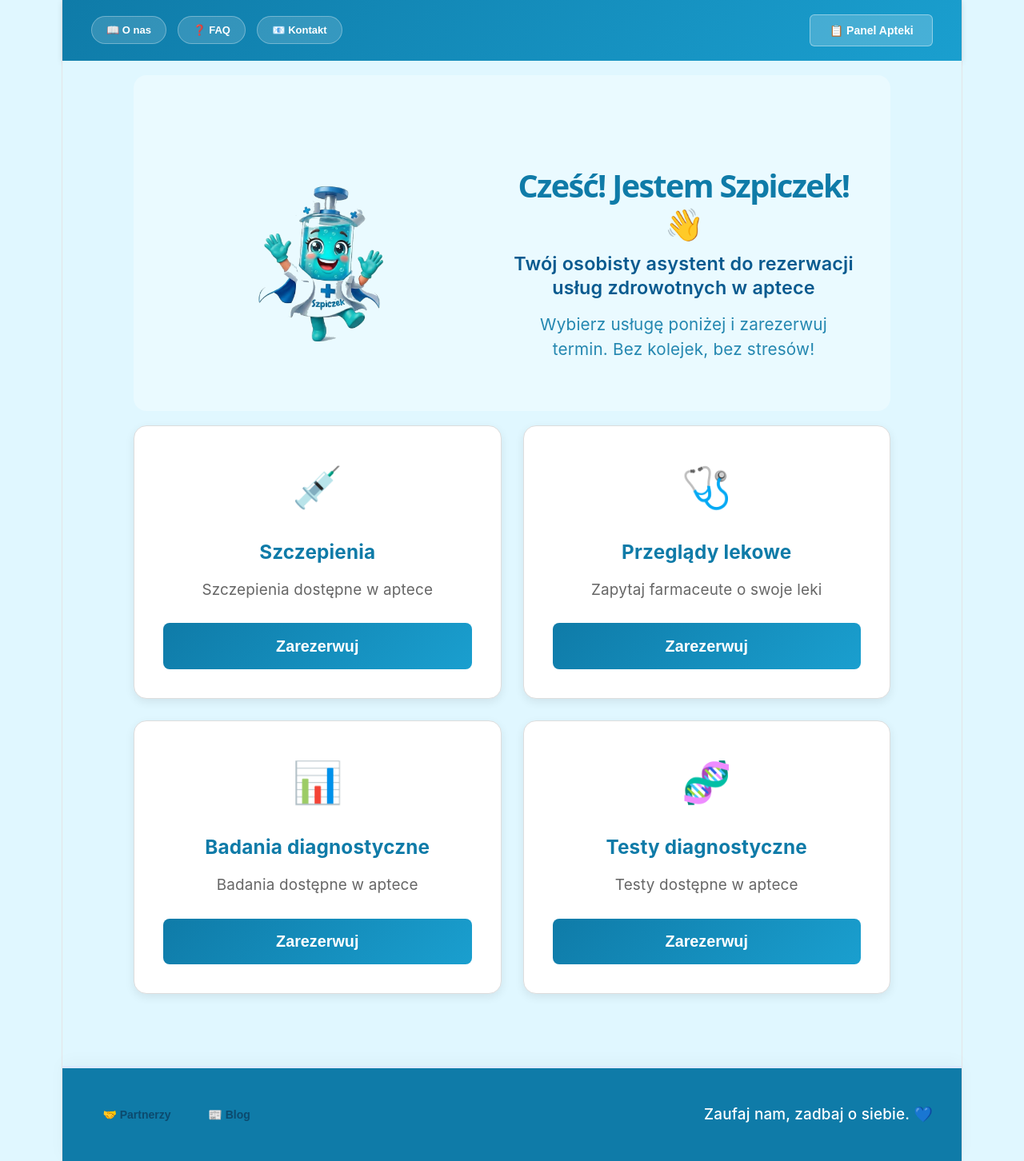
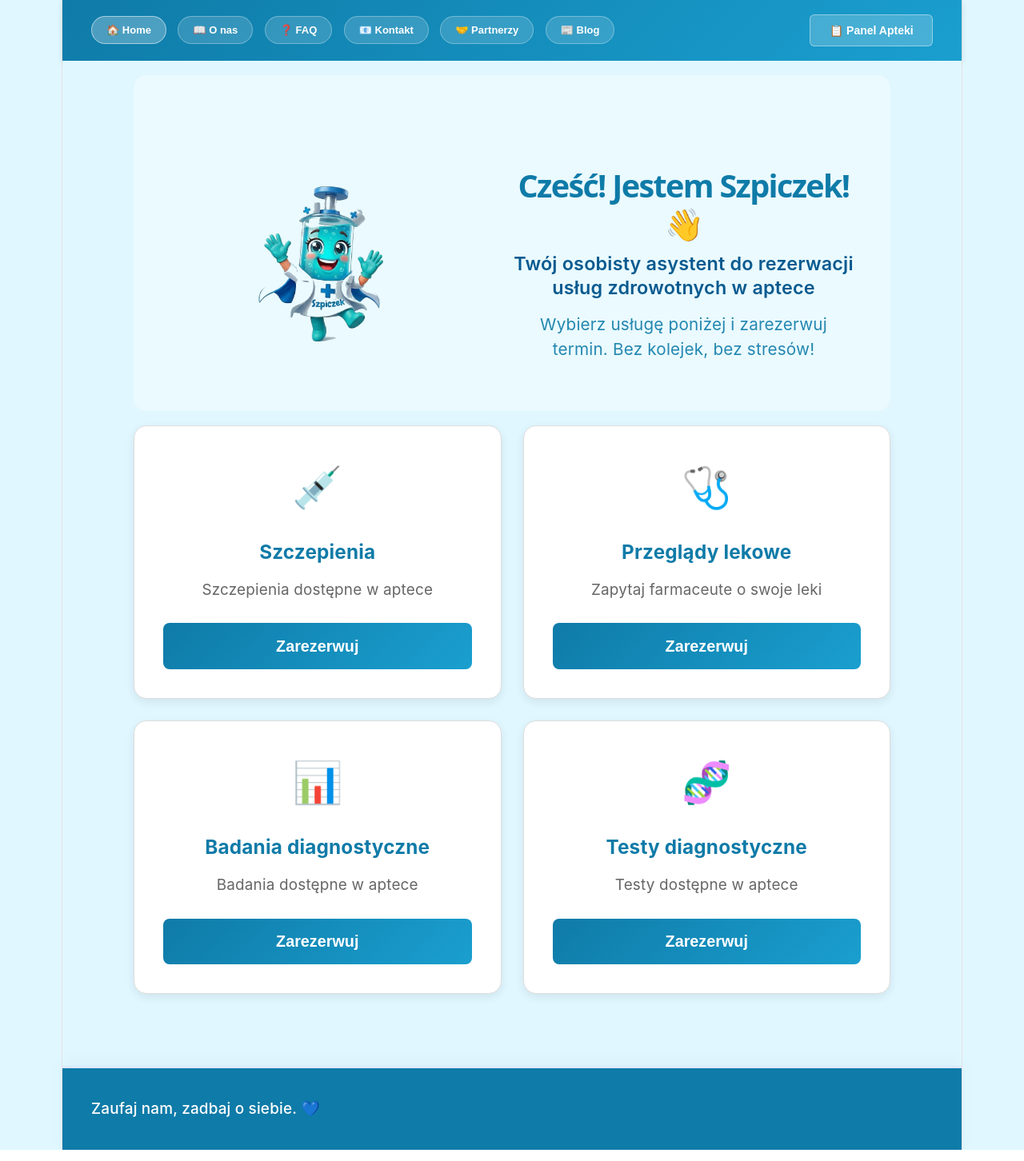
Before and after one commit to wasilewskimichal123-a11y/szpiczek, a React (Vite) app: page / in a window 1280 px wide. Shown: the whole page at 80% size. Built offline with nearby package versions, Linux system fonts and the light colour scheme.

Commit message:
Przeniesiono Partnerzy i Blog do górnego headera. Dodano Home button. Footer teraz tylko ze sloganem.

```diff
--- a/src/App.jsx
+++ b/src/App.jsx
@@ -242,24 +242,6 @@ function HomePage() {
     );
   };
 
-  const footerStyle = {
-    display: 'flex',
-    gap: '1rem',
-    textAlign: 'center'
-  };
-
-  const footerButtonStyle = {
-    background: 'none',
-    border: 'none',
-    cursor: 'pointer',
-    color: '#0c4a6e',
-    fontSize: '14px',
-    fontWeight: '600',
-    padding: '0.8rem',
-    borderRadius: '8px',
-    transition: 'all 0.3s'
-  };
-
   if (currentPage === 'home') {
     return (
       <div className="app">
@@ -309,10 +291,6 @@ function HomePage() {
         </main>
 
         <footer className="footer">
-          <div style={footerStyle}>
-            <button onClick={() => navigate('/partners')} style={footerButtonStyle}>🤝 Partnerzy</button>
-            <button onClick={() => navigate('/blog')} style={footerButtonStyle}>📰 Blog</button>
-          </div>
           <p className="footer-slogan">Zaufaj nam, zadbaj o siebie. 💙</p>
         </footer>
       </div>
@@ -340,10 +318,6 @@ function HomePage() {
         </main>
 
         <footer className="footer">
-          <div style={footerStyle}>
-            <button onClick={() => navigate('/partners')} style={footerButtonStyle}>🤝 Partnerzy</button>
-            <button onClick={() => navigate('/blog')} style={footerButtonStyle}>📰 Blog</button>
-          </div>
           <p className="footer-slogan">Zaufaj nam, zadbaj o siebie. 💙</p>
         </footer>
       </div>
@@ -371,10 +345,6 @@ function HomePage() {
         </main>
 
         <footer className="footer">
-          <div style={footerStyle}>
-            <button onClick={() => navigate('/partners')} style={footerButtonStyle}>🤝 Partnerzy</button>
-            <button onClick={() => navigate('/blog')} style={footerButtonStyle}>📰 Blog</button>
-          </div>
           <p className="footer-slogan">Zaufaj nam, zadbaj o siebie. 💙</p>
         </footer>
       </div>
@@ -402,10 +372,6 @@ function HomePage() {
         </main>
 
         <footer className="footer">
-          <div style={footerStyle}>
-            <button onClick={() => navigate('/partners')} style={footerButtonStyle}>🤝 Partnerzy</button>
-            <button onClick={() => navigate('/blog')} style={footerButtonStyle}>📰 Blog</button>
-          </div>
           <p className="footer-slogan">Zaufaj nam, zadbaj o siebie. 💙</p>
         </footer>
       </div>
@@ -458,10 +424,6 @@ function HomePage() {
         </main>
 
         <footer className="footer">
-          <div style={footerStyle}>
-            <button onClick={() => navigate('/partners')} style={footerButtonStyle}>🤝 Partnerzy</button>
-            <button onClick={() => navigate('/blog')} style={footerButtonStyle}>📰 Blog</button>
-          </div>
           <p className="footer-slogan">Zaufaj nam, zadbaj o siebie. 💙</p>
         </footer>
       </div>
@@ -561,10 +523,6 @@ function HomePage() {
         </main>
 
         <footer className="footer">
-          <div style={footerStyle}>
-            <button onClick={() => navigate('/partners')} style={footerButtonStyle}>🤝 Partnerzy</button>
-            <button onClick={() => navigate('/blog')} style={footerButtonStyle}>📰 Blog</button>
-          </div>
           <p className="footer-slogan">Zaufaj nam, zadbaj o siebie. 💙</p>
         </footer>
       </div>
@@ -670,10 +628,6 @@ function HomePage() {
         </main>
 
         <footer className="footer">
-          <div style={footerStyle}>
-            <button onClick={() => navigate('/partners')} style={footerButtonStyle}>🤝 Partnerzy</button>
-            <button onClick={() => navigate('/blog')} style={footerButtonStyle}>📰 Blog</button>
-          </div>
           <p className="footer-slogan">Zaufaj nam, zadbaj o siebie. 💙</p>
         </footer>
       </div>
@@ -683,25 +637,6 @@ function HomePage() {
 
 // O nas
 function AboutPage() {
-  const navigate = useNavigate();
-  const footerStyle = {
-    display: 'flex',
-    gap: '1rem',
-    textAlign: 'center'
-  };
-
-  const footerButtonStyle = {
-    background: 'none',
-    border: 'none',
-    cursor: 'pointer',
-    color: '#0c4a6e',
-    fontSize: '14px',
-    fontWeight: '600',
-    padding: '0.8rem',
-    borderRadius: '8px',
-    transition: 'all 0.3s'
-  };
-
   return (
     <div className="app">
       <main>
@@ -729,10 +664,6 @@ function AboutPage() {
       </main>
 
       <footer className="footer">
-        <div style={footerStyle}>
-          <button onClick={() => navigate('/partners')} style={footerButtonStyle}>🤝 Partnerzy</button>
-          <button onClick={() => navigate('/blog')} style={footerButtonStyle}>📰 Blog</button>
-        </div>
         <p className="footer-slogan">Zaufaj nam, zadbaj o siebie. 💙</p>
       </footer>
     </div>
@@ -741,25 +672,6 @@ function AboutPage() {
 
 // FAQ
 function FAQPage() {
-  const navigate = useNavigate();
-  const footerStyle = {
-    display: 'flex',
-    gap: '1rem',
-    textAlign: 'center'
-  };
-
-  const footerButtonStyle = {
-    background: 'none',
-    border: 'none',
-    cursor: 'pointer',
-    color: '#0c4a6e',
-    fontSize: '14px',
-    fontWeight: '600',
-    padding: '0.8rem',
-    borderRadius: '8px',
-    transition: 'all 0.3s'
-  };
-
   const faqs = [
     { q: 'Jak rezerwować usługę?', a: 'Kliknij na wybraną usługę, wybierz szczepionkę/badanie, aptekę, datę i godzinę. Gotowe!' },
     { q: 'Czy rezerwacja jest bezpłatna?', a: 'Sama rezerwacja jest bezpłatna. Płacisz za usługę w aptece.' },
@@ -785,10 +697,6 @@ function FAQPage() {
       </main>
 
       <footer className="footer">
-        <div style={footerStyle}>
-          <button onClick={() => navigate('/partners')} style={footerButtonStyle}>🤝 Partnerzy</button>
-          <button onClick={() => navigate('/blog')} style={footerButtonStyle}>📰 Blog</button>
-        </div>
         <p className="footer-slogan">Zaufaj nam, zadbaj o siebie. 💙</p>
       </footer>
     </div>
@@ -797,25 +705,6 @@ function FAQPage() {
 
 // Kontakt
 function ContactPage() {
-  const navigate = useNavigate();
-  const footerStyle = {
-    display: 'flex',
-    gap: '1rem',
-    textAlign: 'center'
-  };
-
-  const footerButtonStyle = {
-    background: 'none',
-    border: 'none',
-    cursor: 'pointer',
-    color: '#0c4a6e',
-    fontSize: '14px',
-    fontWeight: '600',
-    padding: '0.8rem',
-    borderRadius: '8px',
-    transition: 'all 0.3s'
-  };
-
   return (
     <div className="app">
       <main>
@@ -843,10 +732,6 @@ function ContactPage() {
       </main>
 
       <footer className="footer">
-        <div style={footerStyle}>
-          <button onClick={() => navigate('/partners')} style={footerButtonStyle}>🤝 Partnerzy</button>
-          <button onClick={() => navigate('/blog')} style={footerButtonStyle}>📰 Blog</button>
-        </div>
         <p className="footer-slogan">Zaufaj nam, zadbaj o siebie. 💙</p>
       </footer>
     </div>
@@ -855,25 +740,6 @@ function ContactPage() {
 
 // Partnerzy
 function PartnersPage() {
-  const navigate = useNavigate();
-  const footerStyle = {
-    display: 'flex',
-    gap: '1rem',
-    textAlign: 'center'
-  };
-
-  const footerButtonStyle = {
-    background: 'none',
-    border: 'none',
-    cursor: 'pointer',
-    color: '#0c4a6e',
-    fontSize: '14px',
-    fontWeight: '600',
-    padding: '0.8rem',
-    borderRadius: '8px',
-    transition: 'all 0.3s'
-  };
-
   return (
     <div className="app">
       <main>
@@ -911,10 +777,6 @@ function PartnersPage() {
       </main>
 
       <footer className="footer">
-        <div style={footerStyle}>
-          <button onClick={() => navigate('/partners')} style={footerButtonStyle}>🤝 Partnerzy</button>
-          <button onClick={() => navigate('/blog')} style={footerButtonStyle}>📰 Blog</button>
-        </div>
         <p className="footer-slogan">Zaufaj nam, zadbaj o siebie. 💙</p>
       </footer>
     </div>
@@ -923,25 +785,6 @@ function PartnersPage() {
 
 // Blog
 function BlogPage() {
-  const navigate = useNavigate();
-  const footerStyle = {
-    display: 'flex',
-    gap: '1rem',
-    textAlign: 'center'
-  };
-
-  const footerButtonStyle = {
-    background: 'none',
-    border: 'none',
-    cursor: 'pointer',
-    color: '#0c4a6e',
-    fontSize: '14px',
-    fontWeight: '600',
-    padding: '0.8rem',
-    borderRadius: '8px',
-    transition: 'all 0.3s'
-  };
-
   const posts = [
     { title: 'Znaczenie szczepień w dorosłości', date: '2026-04-10' },
     { title: 'Jak dbać o zdrowie jesienią', date: '2026-03-15' },
@@ -975,10 +818,6 @@ function BlogPage() {
       </main>
 
       <footer className="footer">
-        <div style={footerStyle}>
-          <button onClick={() => navigate('/partners')} style={footerButtonStyle}>🤝 Partnerzy</button>
-          <button onClick={() => navigate('/blog')} style={footerButtonStyle}>📰 Blog</button>
-        </div>
         <p className="footer-slogan">Zaufaj nam, zadbaj o siebie. 💙</p>
       </footer>
     </div>
@@ -987,25 +826,6 @@ function BlogPage() {
 
 // Panel Apteki
 function PharmacyLoginPage() {
-  const navigate = useNavigate();
-  const footerStyle = {
-    display: 'flex',
-    gap: '1rem',
-    textAlign: 'center'
-  };
-
-  const footerButtonStyle = {
-    background: 'none',
-    border: 'none',
-    cursor: 'pointer',
-    color: '#0c4a6e',
-    fontSize: '14px',
-    fontWeight: '600',
-    padding: '0.8rem',
-    borderRadius: '8px',
-    transition: 'all 0.3s'
-  };
-
   return (
     <div className="app">
       <main>
@@ -1016,10 +836,6 @@ function PharmacyLoginPage() {
       </main>
 
       <footer className="footer">
-        <div style={footerStyle}>
-          <button onClick={() => navigate('/partners')} style={footerButtonStyle}>🤝 Partnerzy</button>
-          <button onClick={() => navigate('/blog')} style={footerButtonStyle}>📰 Blog</button>
-        </div>
         <p className="footer-slogan">Zaufaj nam, zadbaj o siebie. 💙</p>
       </footer>
     </div>
@@ -1040,7 +856,7 @@ function AppWrapper() {
 
   return (
     <>
-      {/* HEADER GÓRNY */}
+      {/* HEADER GÓRNY - NOWA WERSJA */}
       <div style={{
         background: 'linear-gradient(135deg, #0f7ba8 0%, #1a9fcf 100%)',
         color: 'white',
@@ -1048,53 +864,94 @@ function AppWrapper() {
         display: 'flex',
         justifyContent: 'space-between',
         alignItems: 'center',
-        boxShadow: '0 2px 8px rgba(0,0,0,0.1)'
+        boxShadow: '0 2px 8px rgba(0,0,0,0.1)',
+        flexWrap: 'wrap',
+        gap: '1rem'
       }}>
-        <div style={{ display: 'flex', gap: '0.8rem' }}>
-          <button onClick={() => navigate('/about')} style={{
+        <div style={{ display: 'flex', gap: '0.8rem', flexWrap: 'wrap' }}>
+          <button onClick={() => navigate('/')} style={{
             color: 'white',
-            textDecoration: 'none',
             fontSize: '13px',
             padding: '0.5rem 1rem',
             borderRadius: '20px',
-            transition: '0.3s',
+            fontWeight: '700',
+            background: 'rgba(255,255,255,0.25)',
+            border: '1px solid rgba(255,255,255,0.5)',
+            whiteSpace: 'nowrap',
+            cursor: 'pointer',
+            transition: '0.3s'
+          }}>
+            🏠 Home
+          </button>
+          <button onClick={() => navigate('/about')} style={{
+            color: 'white',
+            fontSize: '13px',
+            padding: '0.5rem 1rem',
+            borderRadius: '20px',
             fontWeight: '600',
             background: 'rgba(255,255,255,0.15)',
             border: '1px solid rgba(255,255,255,0.3)',
             whiteSpace: 'nowrap',
-            cursor: 'pointer'
+            cursor: 'pointer',
+            transition: '0.3s'
           }}>
             📖 O nas
           </button>
           <button onClick={() => navigate('/faq')} style={{
             color: 'white',
-            textDecoration: 'none',
             fontSize: '13px',
             padding: '0.5rem 1rem',
             borderRadius: '20px',
-            transition: '0.3s',
             fontWeight: '600',
             background: 'rgba(255,255,255,0.15)',
             border: '1px solid rgba(255,255,255,0.3)',
             whiteSpace: 'nowrap',
-            cursor: 'pointer'
+            cursor: 'pointer',
+            transition: '0.3s'
           }}>
             ❓ FAQ
           </button>
           <button onClick={() => navigate('/contact')} style={{
             color: 'white',
-            textDecoration: 'none',
             fontSize: '13px',
             padding: '0.5rem 1rem',
             borderRadius: '20px',
-            transition: '0.3s',
             fontWeight: '600',
             background: 'rgba(255,255,255,0.15)',
             border: '1px solid rgba(255,255,255,0.3)',
             whiteSpace: 'nowrap',
-            cursor: 'pointer'
+            cursor: 'pointer',
+            transition: '0.3s'
           }}>
             📧 Kontakt
+          </button>
+          <button onClick={() => navigate('/partners')} style={{
+            color: 'white',
+            fontSize: '13px',
+            padding: '0.5rem 1rem',
+            borderRadius: '20px',
+            fontWeight: '600',
+            background: 'rgba(255,255,255,0.15)',
+            border: '1px solid rgba(255,255,255,0.3)',
+            whiteSpace: 'nowrap',
+            cursor: 'pointer',
+            transition: '0.3s'
+          }}>
+            🤝 Partnerzy
+          </button>
+          <button onClick={() => navigate('/blog')} style={{
+            color: 'white',
+            fontSize: '13px',
+            padding: '0.5rem 1rem',
+            borderRadius: '20px',
+            fontWeight: '600',
+            background: 'rgba(255,255,255,0.15)',
+            border: '1px solid rgba(255,255,255,0.3)',
+            whiteSpace: 'nowrap',
+            cursor: 'pointer',
+            transition: '0.3s'
+          }}>
+            📰 Blog
           </button>
         </div>
         <button onClick={() => navigate('/pharmacy-login')} style={{
```
